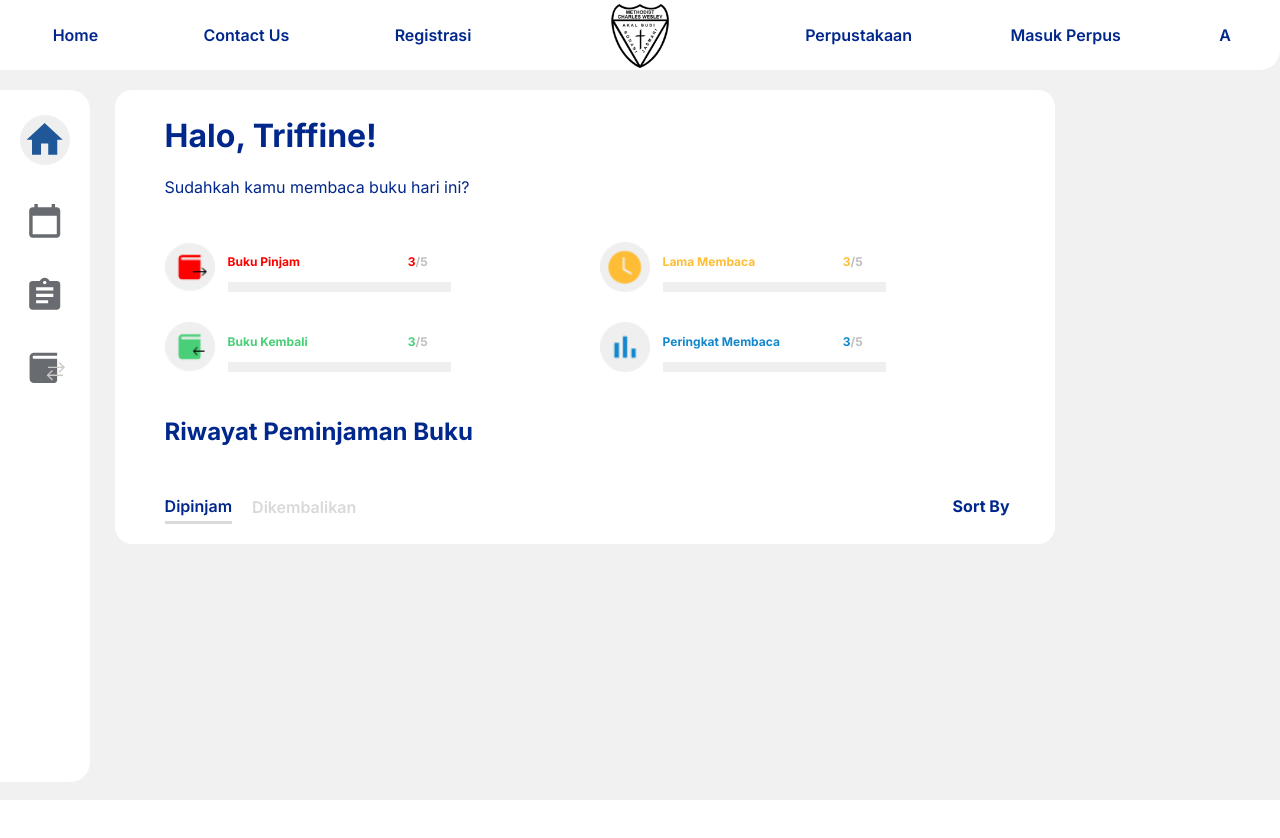
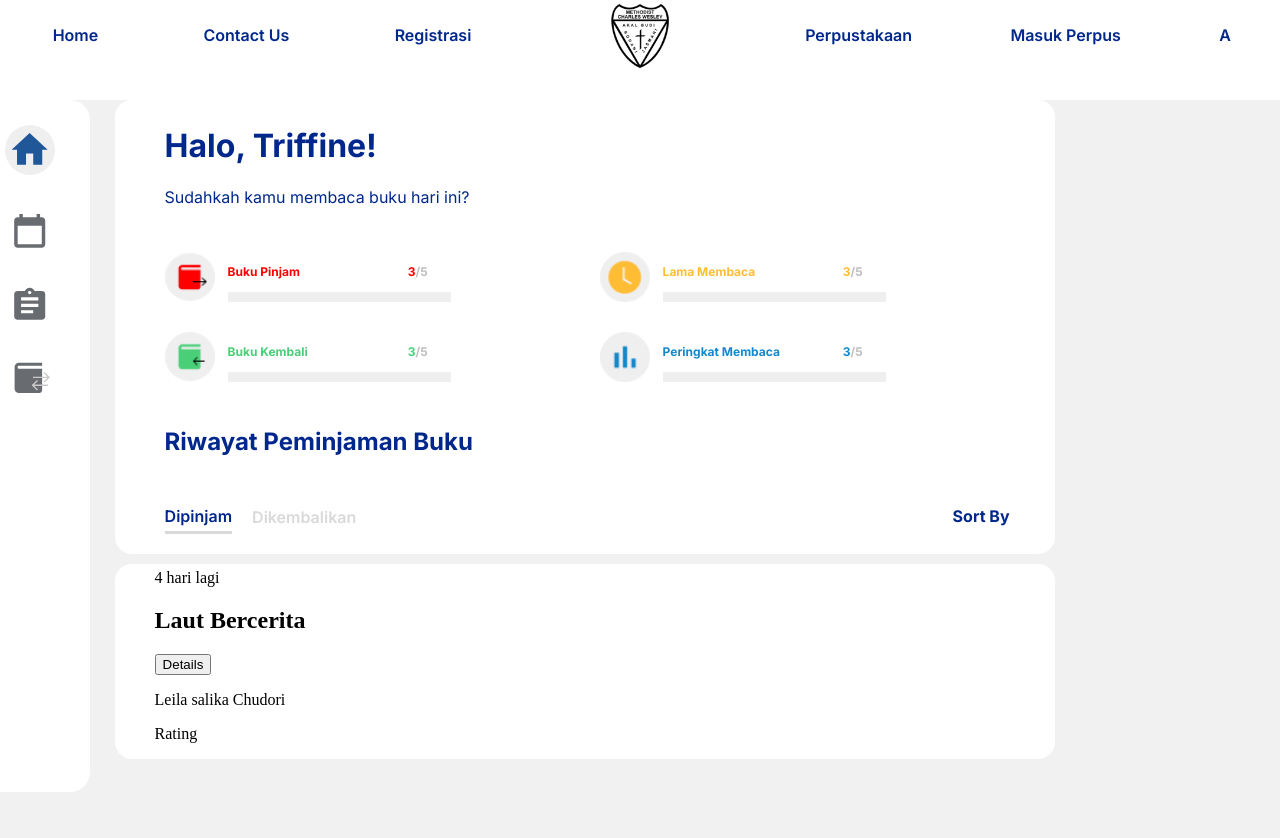
Before and after one commit to KenzieFu/tubesimk, a React (Create React App) app: page / in a window 1280 px wide. Shown: the top 838 px of the page. Before the commit the page ends 800 px from the top, so only its background shows below. Built offline with nearby package versions, Linux system fonts and the light colour scheme.

Commit message:
no message

```diff
--- a/src/App.js
+++ b/src/App.js
@@ -7,7 +7,7 @@ import { StudentPage } from './pages/StudentPage';
 
 function App() {
   return (
-    <div style={{ background:"#F1F1F1",height:"100vh" }} className="App">
+    <div style={{  background:"#F1F1F1",minHeight:"100vh" }} className="App">
       <Navbar/>
       <StudentPage/>
     </div>
--- /dev/null
+++ b/src/components/Book.js
@@ -0,0 +1,20 @@
+import React from 'react'
+import { Box } from '../util/Box'
+export const Book = () => {
+  return (
+    <Box>
+        <div style={{ marginLeft:"20px" }}>
+            <div></div>
+            <div id='book-info'>
+                <span>4 hari lagi</span>
+                <div>
+                    <h2>Laut Bercerita</h2>
+                    <button>Details</button>
+                </div>
+                <p>Leila salika Chudori</p>
+                <p>Rating</p>
+            </div>
+        </div>
+    </Box>
+  )
+}
--- a/src/index.css
+++ b/src/index.css
@@ -3,6 +3,7 @@ body {
   margin: 0;
   padding:0;
   line-height: normal;
+
 }
 :root {
   /* fonts */
--- a/src/pages/StudentPage.js
+++ b/src/pages/StudentPage.js
@@ -2,17 +2,25 @@ import React from 'react'
 import classes from "./StudentPage.module.css";
 import { Sidebar } from '../util/Sidebar';
 import { StudentChart } from '../components/StudentChart';
+import { Book } from '../components/Book';
 export const StudentPage = () => {
   return (
     <div className={classes.content}>
-        <div className={classes.struct}>
-        <Sidebar/>
-        <div>
+
+          <Sidebar/>
+          <div>
           <StudentChart/>
-        </div>
+          <div className={classes["list-books"]}>
+            <Book/>
+            </div>
+          </div>
+
+
+
+
 
         </div>
 
-    </div>
+
   )
 }
--- a/src/pages/StudentPage.module.css
+++ b/src/pages/StudentPage.module.css
@@ -1,9 +1,13 @@
 .content{
-    margin-top:20px ;
+    margin-top:100px ;
+    display: flex;
+    gap:25px;
+    background:"#F1F1F1";
+
 }
 
-.struct
-{
-    display: flex;
-    gap:25px;
+
+
+.list-books{
+    margin:10px 0;
 }
--- a/src/util/Box.module.css
+++ b/src/util/Box.module.css
@@ -6,4 +6,5 @@
     max-width: 900px;
     border:transparent;
     border-radius: 17px;
+    overflow: auto;
 }
--- a/src/util/Navbar.js
+++ b/src/util/Navbar.js
@@ -4,7 +4,7 @@ export const Navbar = () => {
   return (
     <>
         <header>
-            <nav>
+            <nav className={classes.navbar}>
                 <ul>
                     <li>Home</li>
                     <li>Contact Us</li>
--- a/src/util/Navbar.module.css
+++ b/src/util/Navbar.module.css
@@ -2,19 +2,28 @@ header{
     font-family:Inter;
 
     width:100%;
-    margin:0 ;
+    margin:0;
     padding:0;
+
     background: white;
     border: transparent;
     border-bottom-right-radius: 20px;
+    position: fixed;
+    top:0;
+    z-index: 100;
+
 
 }
-nav
+.navbar
 {
 
     display:flex;
     justify-content:space-around;
+    margin :0;
+    background: transparent;
     padding:0  10px;
+
+
 }
 
 .divide{
--- a/src/util/Sidebar.module.css
+++ b/src/util/Sidebar.module.css
@@ -9,7 +9,7 @@
     border: transparent;
     border-bottom-right-radius: 20px;
     border-top-right-radius: 20px;
-    position: sticky;
+
 
 }
 .side-nav{
```
